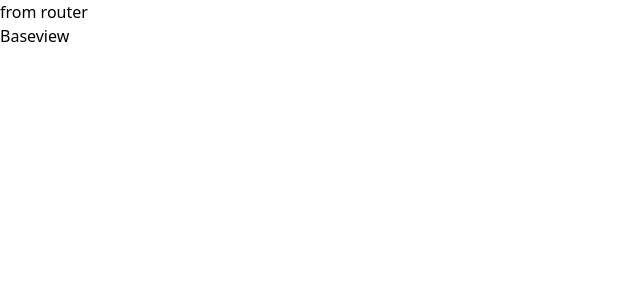
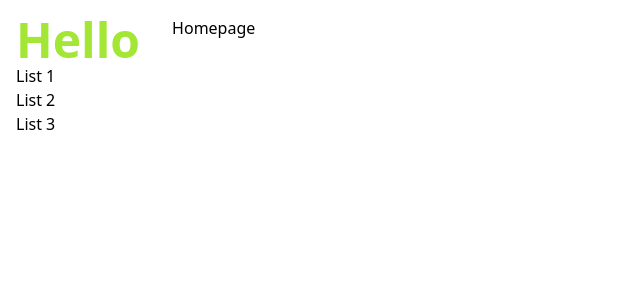
Before and after one commit to Bazajee/todo_front, a React (Vite) app: page / in a window 1280 px wide. Shown: the top 300 px of the page, without its empty margins (0-640 px from the left). Built offline with nearby package versions, Linux system fonts and the light colour scheme.

Commit message:
dynamic data & fetch

```diff
--- a/package.json
+++ b/package.json
@@ -16,6 +16,7 @@
       "postcss": "^8.4.35",
       "react": "^18.2.0",
       "react-dom": "^18.2.0",
+      "react-query": "^3.39.3",
       "react-router-dom": "^6.22.1",
       "sort-by": "^0.0.2"
    },
--- a/src/App.jsx
+++ /dev/null
@@ -1,38 +0,0 @@
-import { useState } from "react";
-import reactLogo from "./assets/react.svg";
-import viteLogo from "/vite.svg";
-import "./index.css";
-
-import Homepage from "./views/homeview.jsx";
-
-function App() {
-  const [count, setCount] = useState(0);
-
-  return (
-    <>
-      <Homepage />
-      <div>
-        <a href="https://vitejs.dev" target="_blank">
-          <img src={viteLogo} className="logo" alt="Vite logo" />
-        </a>
-        <a href="https://react.dev" target="_blank">
-          <img src={reactLogo} className="logo react" alt="React logo" />
-        </a>
-      </div>
-      <h1 className=" text-lime-400">Vite + React</h1>
-      <div className="card">
-        <button onClick={() => setCount((count) => count + 1)}>
-          count is {count}
-        </button>
-        <p>
-          Edit <code>src/App.jsx</code> and save to test HMR
-        </p>
-      </div>
-      <p className="read-the-docs">
-        Click on the Vite and React logos to learn more
-      </p>
-    </>
-  );
-}
-
-export default App;
--- /dev/null
+++ b/src/components/toolbar.jsx
@@ -0,0 +1,54 @@
+import { Outlet, NavLink } from "react-router-dom";
+// import  { useQuery } from 'react-query';
+import { getTaskLists } from "../data";
+
+export default function Toolbar ({taskList}) {
+    // const { data, isLoading, error } = useQuery('tasks', getTaskLists)
+    // console.log(isLoading, data)
+
+
+    return (
+        <div>
+            <div className=" text-5xl font-bold hover:text-lime-400" >
+                <NavLink
+                    to={`/`}
+                    className={({isActive}) => {
+                            return isActive ? 'hover:text-lime-400 text-lime-400 ' : ''
+                        }}
+
+                >Hello</NavLink>
+            </div>
+            <span></span>
+            <ul>
+                <li className="hover:text-lime-400">
+                    <NavLink
+                    to={`/list/1`}
+                    className={({isActive}) => {
+                            return isActive ? 'hover:text-lime-400 text-lime-400 ' : ''
+                        }}
+                    >List 1</NavLink>
+                </li>
+                <li className="hover:text-lime-400">
+                    <NavLink
+                        to={`/list/2`}
+                        className={({isActive}) => {
+                            return isActive ? 'hover:text-lime-400 text-lime-400' : ''
+                        }}
+                    >List 2</NavLink>
+                </li>
+                <li className="hover:text-lime-400">
+                    <NavLink
+                    to={`/list/3`}
+                    className={({isActive}) => {
+                            return isActive ? 'hover:text-lime-400 text-lime-400' : ''
+                        }}
+                    >List 3</NavLink>
+                </li>
+            </ul>
+            <div>
+                {  }
+            </div>
+        </div>
+    )
+
+}
--- /dev/null
+++ b/src/data.jsx
@@ -0,0 +1,31 @@
+
+
+export const taskLists = [
+   {
+      name: "course",
+      id: 23,
+      list: [
+         { task_id: 1, state: true, body: "task 1", taskList_id: 23 },
+         { task_id: 2, state: true, body: "task 2", taskList_id: 23 },
+      ],
+   },
+   {
+      name: "sport",
+      id: 233,
+      list: [
+         { task_id: 4, state: true, body: "task 4", taskList_id: 232 },
+         { task_id: 5, state: true, body: "task 5", taskList_id: 232 },
+      ],
+   },
+   {
+      name: "sortie",
+      id: 223,
+      list: [{ task_id: 3, state: true, body: "task 3", taskList_id: 223 }],
+   },
+];
+
+
+export async function getTaskLists() {
+   await new Promise((resolve) => setTimeout(resolve, 400));
+   return taskLists;
+}
--- a/src/main.jsx
+++ b/src/main.jsx
@@ -1,47 +1,44 @@
 import React from "react";
 import ReactDOM from "react-dom/client";
-import App from "./App.jsx";
 import "./index.css";
 
-import Root from "./routes/root.jsx";
 
-import { createBrowserRouter, RouterProvider } from "react-router-dom";
+import { createBrowserRouter, RouterProvider, Route, Routes } from "react-router-dom";
+import { QueryClient, QueryClientProvider} from 'react-query';
 
 import Homeview from "./views/homeview.jsx";
 import Listview from "./views/listview.jsx";
 import ErrorPage from "./error-pages.jsx";
 import Baseview from "./views/baseview.jsx";
 
+const queryClient = new QueryClient();
+
+
+
 const router = createBrowserRouter([
    {
-      path: "/",
-      element: (
-         <div>
-            {" "}
-            from router <Baseview />
-         </div>
-      ),
+      path: "",
+      element: <Baseview />,
       errorElement: <ErrorPage />,
       children: [
          {
-            path: "/home",
-            element: (
-               <div>
-                  in basebiew
-                  <Homeview />
-               </div>
-            ),
+            path: '',
+            element: <Homeview />
          },
-      ],
-   },
-   {
-      path: "/list/:listname",
-      element: <Listview />,
-   },
+         {
+            path: "/list/:listname",
+            element: <Listview />,
+         },
+      ]
+   }
+
 ]);
 
 ReactDOM.createRoot(document.getElementById("root")).render(
    <React.StrictMode>
-      <RouterProvider router={router} />
+      <QueryClientProvider client={queryClient} >
+         <RouterProvider router={router}/>
+      </QueryClientProvider>
+
    </React.StrictMode>
 );
--- a/src/routes/root.jsx
+++ /dev/null
@@ -1,4 +0,0 @@
-import Homeview from "../views/homeview";
-export default function Root() {
-   return <Homeview />;
-}
--- a/src/views/baseview.jsx
+++ b/src/views/baseview.jsx
@@ -1,10 +1,30 @@
 import { Outlet } from "react-router-dom";
+import React from "react";
+
+import Toolbar from "../components/toolbar";
+
+import { useQuery} from 'react-query';
+
+import { getTaskLists } from "../data";
+
+
+
+
+
 export default function Baseview() {
-   const name = "Baseview";
+   const { data, isLoading, error } = useQuery('tasks', getTaskLists)
+   console.log(isLoading, data)
+
    return (
-      <div>
-         <Outlet />
-         <h1>{name} </h1>
+      <div >
+          <div className="flex w-full">
+            <div className="m-4">
+               <Toolbar />
+            </div>
+            <div className="m-4">
+               <Outlet />
+            </div>
+         </div>
       </div>
    );
 }
--- a/src/views/listview.jsx
+++ b/src/views/listview.jsx
@@ -1,7 +1,6 @@
 import { useParams } from "react-router-dom"
 export default function Listview () {
     const params = useParams()
-    console.log(params.listname)
     const name = 'listview'
    return (
        <div>
```
Also changed, not shown: src/App.css (deleted, +0 -42 lines), 1 other file (tests, documents, lock files or other folders).
